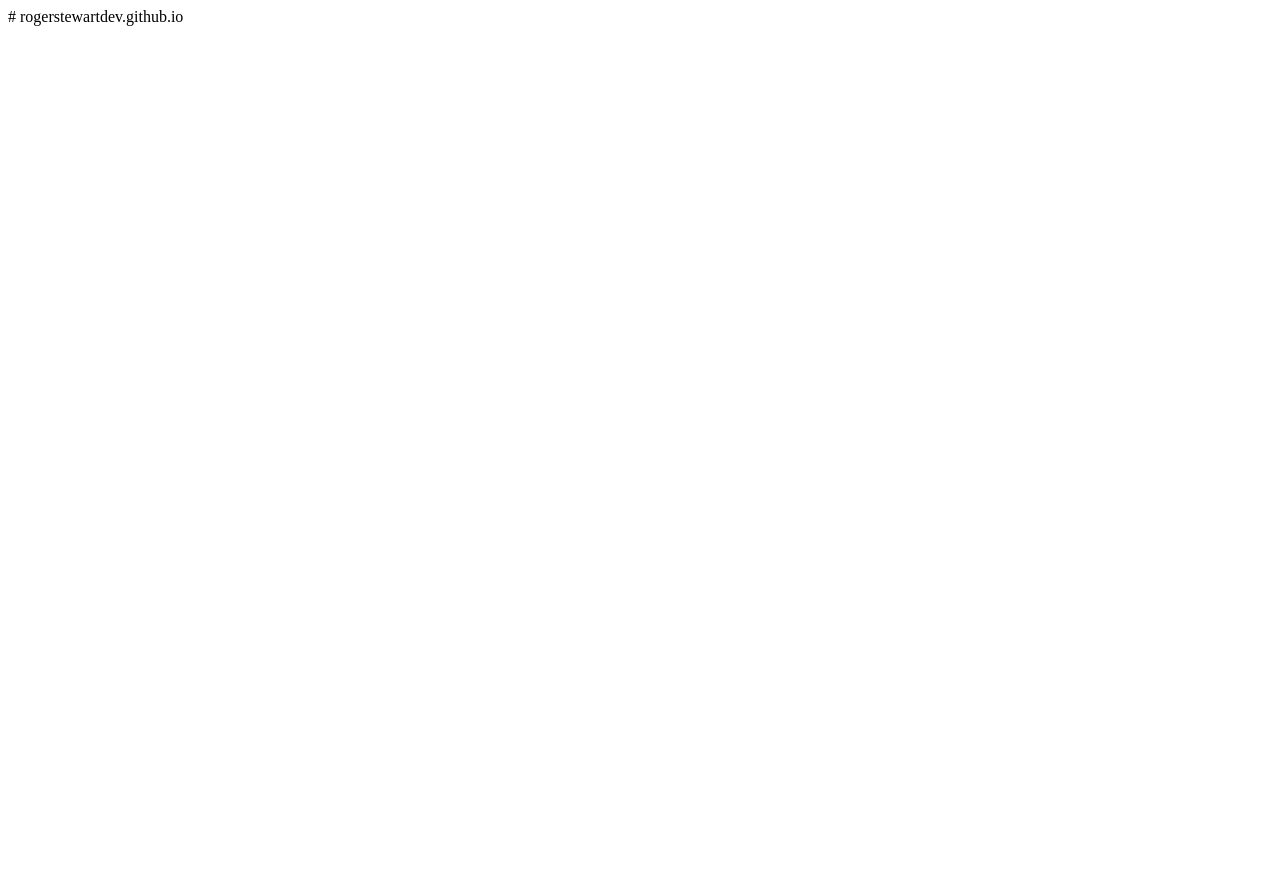
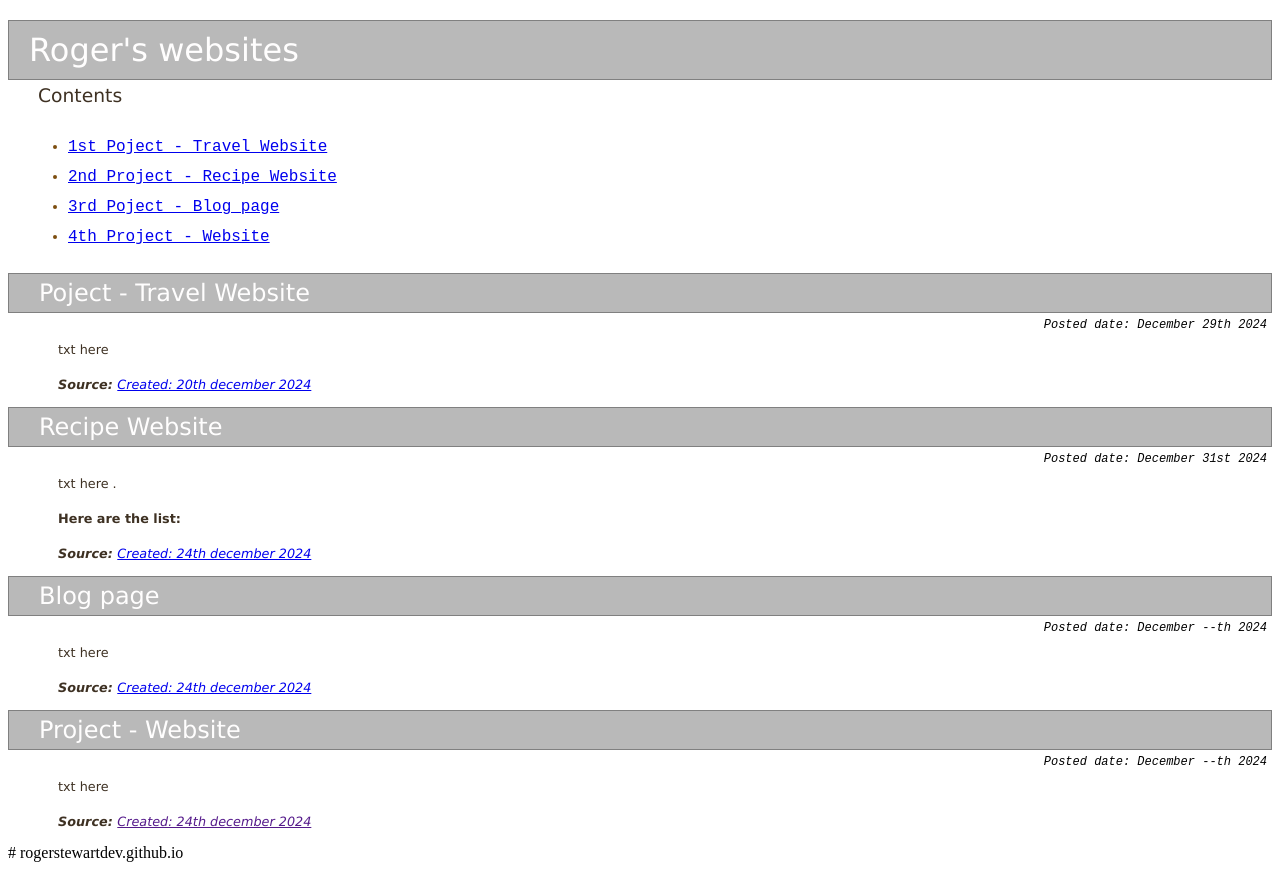
Before and after one commit to rds1-git/rogerstewartdev.github.io, a plain HTML site: page index.html in a window 1280 px wide. Before the commit the page ends 800 px from the top, so only its background shows below. Drawn offline with Linux system fonts and the light colour scheme.

Commit message:
Update index.html

```diff
--- a/index.html
+++ b/index.html
@@ -1 +1,133 @@
+
+<!DOCTYPE html>
+<html>
+    <head>
+        <meta charset="utf-8">
+        <title>Project: Blog</title>
+
+        <style>
+
+
+            h1{
+                border: 1px solid gray;
+                color: rgb(255, 254, 254);
+                padding: 10px 0px 10px 20px;
+                margin: 20px 0px 0px 0px;
+                font-family: Verdana, Geneva, Tahoma, sans-serif;
+                font-weight: normal;
+                background-color: rgb(185, 185, 185);
+            }
+
+            h2 {
+                border: 1px solid gray;
+                background-color: rgb(185, 185, 185);
+                color: rgb(255, 254, 254);
+                padding: 5px 0px 5px 30px;
+                margin: 0px 0px 0px 0px;
+                font-family: Verdana, Geneva, Tahoma, sans-serif;
+                font-weight: normal;
+            }
+
+            h3 {
+
+                color: rgb(62, 49, 35);
+                padding: 5px 0px 5px 30px;
+                margin: 0px 0px 0px 0px;
+                font-family: Verdana, Geneva, Tahoma, sans-serif;
+                font-weight: normal;
+            }
+
+
+
+            p {
+                color: rgb(62, 49, 35);
+
+                padding: 5px 0px 5px 50px;
+                margin: 5px 0px 10px 0px;
+                font-family: Verdana, Geneva, Tahoma, sans-serif;
+                font-size: 0.8em;
+                font-weight: normal;
+            }
+
+            #conlist {
+
+                color: rgb(125, 78, 16);
+                padding: 5px 0px 5px 20px;
+                font-family: 'Courier New', Courier, monospace;
+                font-weight: normal;
+                line-height: 30px;
+
+            }
+
+            h6 {
+                text-align: end;
+
+                color: rgb(0, 0, 0);
+                padding: 0px 0px 0px 30px;
+                margin: 5px;
+                font-family: 'Courier New', Courier, monospace;
+                font-weight: normal;
+                font-style: italic;
+                font-size: 12px;
+            }
+
+        </style>
+
+    </head>
+    <body>
+
+            <h1>Roger's websites</h1>
+
+            <h3>Contents</h3>
+
+            <div id="conlist">
+                <ul>
+                        <li> <a href="#1post">1st Poject - Travel Website</a></li>
+                        <li> <a href="#2post">2nd Project - Recipe Website </a></li>
+                        <li> <a href="#3post">3rd Poject - Blog page</a></li>
+                        <li> <a href="#4post">4th Project -  Website </a></li>
+                </ul>
+            </div>
+
+            <h2>Poject - Travel Website</h2>
+            <h6 id="1post">Posted date: December 29th 2024</h6>
+
+            <p>
+               txt here
+                </p>
+            <p><em><strong>Source: </strong> <a href="https://rds1-git.github.io/rogs_blog.github.io/gh-travel-website.html">Created: 20th december 2024</a></em></p>
+
+
+            <h2>Recipe Website</h2>
+            <h6 id="2post">Posted date: December 31st 2024</h6>
+
+            <p>txt here .<br></p>
+
+            <p> <strong>Here are the list:</strong> <br></p>
+            <p><em><strong>Source: </strong> <a href="https://rds1-git.github.io/rogs_blog.github.io/gh-recipe.html">Created: 24th december 2024</a></em></p>
+
+
+            <h2>Blog page</h2>
+            <h6 id="3post">Posted date: December --th 2024</h6>
+
+            <p>
+               txt here
+                </p>
+            <p><em><strong>Source: </strong> <a href="https://rds1-git.github.io/rogs_blog.github.io/gh_rogblog.html">Created: 24th december 2024</a></em></p>
+
+            <h2>Project -  Website</h2>
+            <h6 id="4post">Posted date: December --th 2024</h6>
+
+            <p>
+               txt here
+                </p>
+                <p><em><strong>Source: </strong> <a href="">Created: 24th december 2024</a></em></p>
+
+
+
+    </body>
+</html>
+
+
+
 # rogerstewartdev.github.io
```
